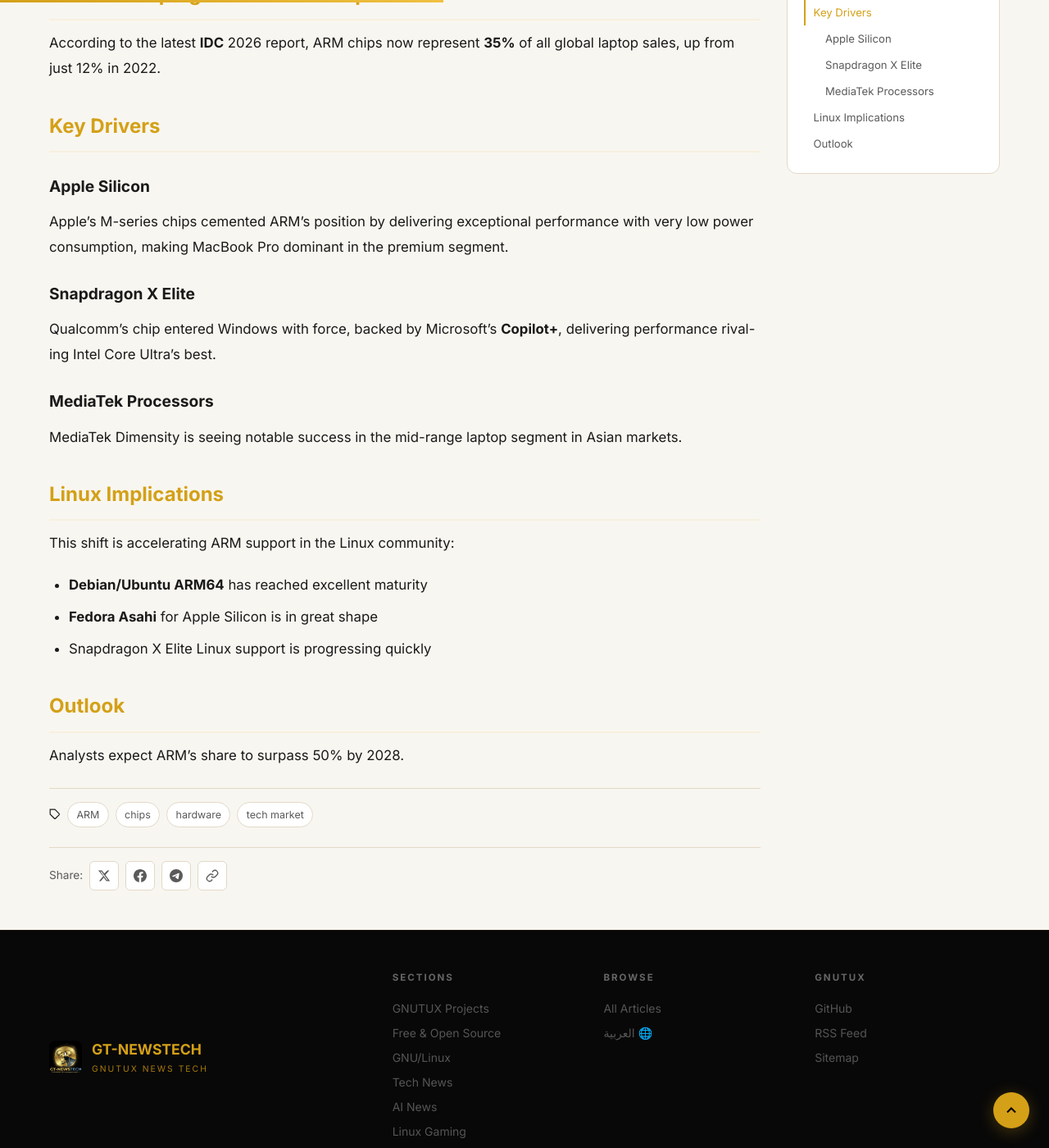
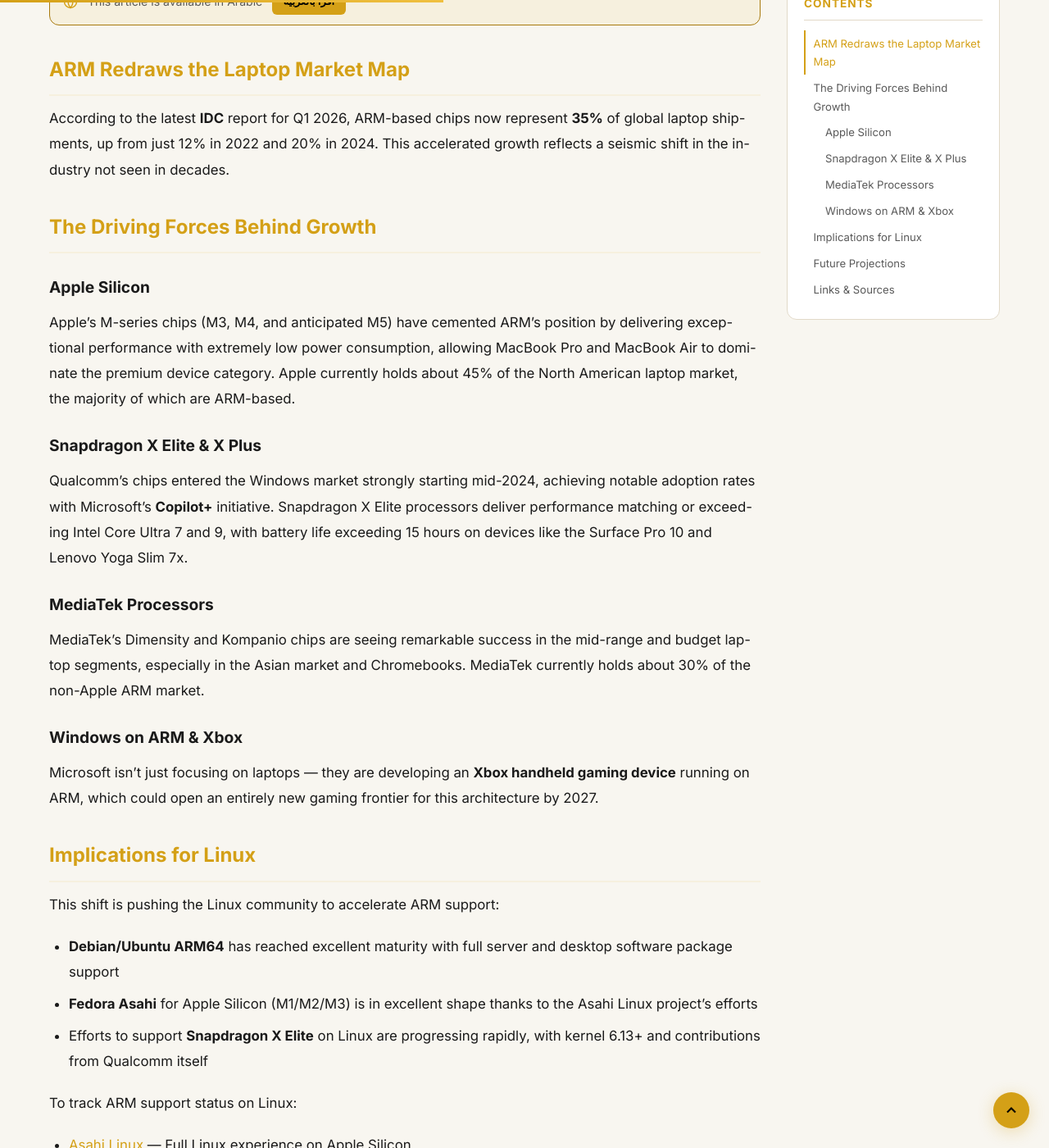
Before and after one commit to SalehGNUTUX/GT-NEWSTECH, a Jekyll site: the page built from _en/tech-news/2026-05-05-arm-chips-laptop-market-2026.md, in a window 1280 px wide and 1400 px high, scrolled down 881 px. Shown: the whole window at 82% size. Built offline with Jekyll 4.4.1, drawn with Linux system fonts in a browser that asks for light colours; nearby versions of some CDN libraries; some of the changed text lies outside the part shown.

Commit message:
update: via admin panel

```diff
--- a/_en/tech-news/2026-05-05-arm-chips-laptop-market-2026.md
+++ b/_en/tech-news/2026-05-05-arm-chips-laptop-market-2026.md
@@ -1,43 +1,57 @@
 ---
 layout: post
-title: ARM Chips Now Hold 35% of the Global Laptop Market in 2026
+title: ARM Chips Dominate Laptop Market with 35% Share in 2026
 slug: arm-chips-laptop-market-2026
 lang: en
 category: tech-news
-date: '2026-05-05'
+date: '2026-05-10'
 author: GNUTUX
-excerpt: >-
-  IDC figures show ARM chips now command 35% of the global laptop market, driven
-  by Apple Silicon success and Qualcomm Snapdragon X Elite.
-tags:
-  - ARM
-  - chips
-  - hardware
-  - tech market
+excerpt: '>-'
+image: arm-chips-dominate-laptop-market-with-35-share-in-2026.webp
 ---
 
-## ARM Reshaping the PC Landscape
+## ARM Redraws the Laptop Market Map
 
-According to the latest **IDC** 2026 report, ARM chips now represent **35%** of all global laptop sales, up from just 12% in 2022.
+According to the latest **IDC** report for Q1 2026, ARM-based chips now represent **35%** of global laptop shipments, up from just 12% in 2022 and 20% in 2024. This accelerated growth reflects a seismic shift in the industry not seen in decades.
 
-## Key Drivers
+## The Driving Forces Behind Growth
 
 ### Apple Silicon
-Apple's M-series chips cemented ARM's position by delivering exceptional performance with very low power consumption, making MacBook Pro dominant in the premium segment.
+Apple's M-series chips (M3, M4, and anticipated M5) have cemented ARM's position by delivering exceptional performance with extremely low power consumption, allowing MacBook Pro and MacBook Air to dominate the premium device category. Apple currently holds about 45% of the North American laptop market, the majority of which are ARM-based.
 
-### Snapdragon X Elite
-Qualcomm's chip entered Windows with force, backed by Microsoft's **Copilot+**, delivering performance rivaling Intel Core Ultra's best.
+### Snapdragon X Elite & X Plus
+Qualcomm's chips entered the Windows market strongly starting mid-2024, achieving notable adoption rates with Microsoft's **Copilot+** initiative. Snapdragon X Elite processors deliver performance matching or exceeding Intel Core Ultra 7 and 9, with battery life exceeding 15 hours on devices like the Surface Pro 10 and Lenovo Yoga Slim 7x.
 
 ### MediaTek Processors
-MediaTek Dimensity is seeing notable success in the mid-range laptop segment in Asian markets.
+MediaTek's Dimensity and Kompanio chips are seeing remarkable success in the mid-range and budget laptop segments, especially in the Asian market and Chromebooks. MediaTek currently holds about 30% of the non-Apple ARM market.
 
-## Linux Implications
+### Windows on ARM & Xbox
+Microsoft isn't just focusing on laptops — they are developing an **Xbox handheld gaming device** running on ARM, which could open an entirely new gaming frontier for this architecture by 2027.
 
-This shift is accelerating ARM support in the Linux community:
-- **Debian/Ubuntu ARM64** has reached excellent maturity
-- **Fedora Asahi** for Apple Silicon is in great shape
-- Snapdragon X Elite Linux support is progressing quickly
+## Implications for Linux
 
-## Outlook
+This shift is pushing the Linux community to accelerate ARM support:
+- **Debian/Ubuntu ARM64** has reached excellent maturity with full server and desktop software package support
+- **Fedora Asahi** for Apple Silicon (M1/M2/M3) is in excellent shape thanks to the Asahi Linux project's efforts
+- Efforts to support **Snapdragon X Elite** on Linux are progressing rapidly, with kernel 6.13+ and contributions from Qualcomm itself
 
-Analysts expect ARM's share to surpass 50% by 2028.
+To track ARM support status on Linux:
+- [Asahi Linux](https://asahilinux.org) — Full Linux experience on Apple Silicon
+- [Qualcomm Linux](https://docs.qualcomm.com/bundle/publicresource/topics/80-87200-1/linux_support.html) — Snapdragon Linux support
+
+## Future Projections
+
+IDC and Gartner analysts expect ARM's share to exceed **50%** by **2028**, driven by additional factors:
+- Intel's announced strategic shift toward a hybrid x86 + ARM flexible architecture
+- **Windows on ARM** maturing with nearly perfect x86 application emulation
+- New entrants like NVIDIA (with a custom ARM CPU) and AMD (with K12 architecture)
+- Rising energy prices and increased focus on sustainability favoring efficient architectures like ARM
+
+## Links & Sources
+
+- [IDC Full Q1 2026 Report — Personal Computing Market](https://www.idc.com/getdoc.jsp?containerId=prUS52821026)
+- [Snapdragon X Elite vs Intel Core Ultra Comparison — AnandTech](https://www.anandtech.com/show/snapdragon-x-elite-vs-intel-core-ultra)
+- [Asahi Linux Project — Full Linux on Apple Silicon](https://asahilinux.org)
+- [Microsoft Copilot+ PCs and Windows on ARM — 2026 Updates](https://www.microsoft.com/en-us/windows/arm)
+
+This shift is no passing fad — it's a complete restructuring of the processor market that will impact everyone from developers to everyday users, and the Linux community is at the heart of these changes.
```
Also changed, not shown: _ar/tech-news/2026-05-05-رقائق-arm-تتصدر.md (+34 -20 lines), assets/images/ar/arm-chips-dominate-laptop-market-with-35-share-in-2026.webp (added), assets/images/en/arm-chips-dominate-laptop-market-with-35-share-in-2026.webp (added).
